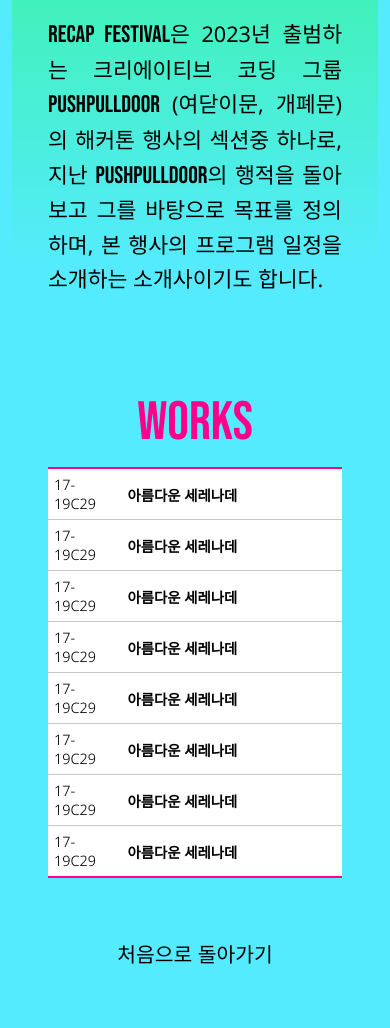
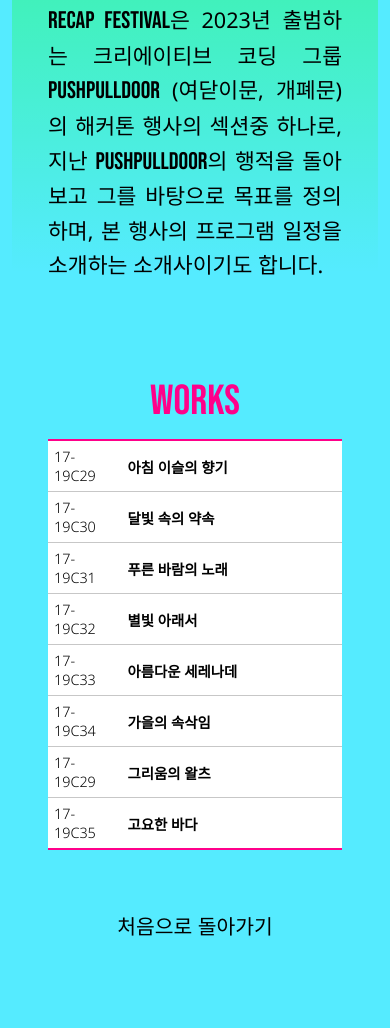
Before and after one commit to eunae-cho/responsive-festival, a plain HTML site: page index.html in a window 390 px wide. Shown: the part 571-1599 px from the top of the page. After the commit the page ends 1523 px from the top, so only its background shows below. Drawn offline with Linux system fonts and the light colour scheme.

Commit message:
Add files via upload
웹 페이지 내용 변경 & breakpoints에 따른 사이즈 변경

```diff
--- a/index.html
+++ b/index.html
@@ -46,42 +46,50 @@
             <table class="tb-list">
                 <tr>
                     <td class="tb-number">17-19C29</th>
+                    <td class="tb-name">
+                       아침 이슬의 향기
+                    </td>
+                </tr>
+
+                <tr>
+                    <td class="tb-number">17-19C30</th>
+                    <td class="tb-name">
+                        달빛 속의 약속
+                    </td>
+                </tr>
+
+                <tr>
+                    <td class="tb-number">17-19C31</th>
+                    <td class="tb-name">
+                        푸른 바람의 노래
+                    </td>
+                </tr>
+
+                <tr>
+                    <td class="tb-number">17-19C32</th>
+                    <td class="tb-name">
+                        별빛 아래서
+                    </td>
+                </tr>
+
+                <tr>
+                    <td class="tb-number">17-19C33</th>
                     <td class="tb-name">아름다운 세레나데</td>
                 </tr>
 
                 <tr>
-                    <td class="tb-number">17-19C29</th>
-                    <td class="tb-name">아름다운 세레나데</td>
+                    <td class="tb-number">17-19C34</th>
+                    <td class="tb-name">가을의 속삭임</td>
                 </tr>
 
                 <tr>
                     <td class="tb-number">17-19C29</th>
-                    <td class="tb-name">아름다운 세레나데</td>
+                    <td class="tb-name">그리움의 왈츠</td>
                 </tr>
 
                 <tr>
-                    <td class="tb-number">17-19C29</th>
-                    <td class="tb-name">아름다운 세레나데</td>
-                </tr>
-
-                <tr>
-                    <td class="tb-number">17-19C29</th>
-                    <td class="tb-name">아름다운 세레나데</td>
-                </tr>
-
-                <tr>
-                    <td class="tb-number">17-19C29</th>
-                    <td class="tb-name">아름다운 세레나데</td>
-                </tr>
-
-                <tr>
-                    <td class="tb-number">17-19C29</th>
-                    <td class="tb-name">아름다운 세레나데</td>
-                </tr>
-
-                <tr>
-                    <td class="tb-number">17-19C29</th>
-                    <td class="tb-name">아름다운 세레나데</td>
+                    <td class="tb-number">17-19C35</th>
+                    <td class="tb-name">고요한 바다</td>
                 </tr>
 
             </table>
--- a/style/indexStyle.css
+++ b/style/indexStyle.css
@@ -130,6 +130,7 @@
     background-color: white;
 }
 .tb-number {
+    font-weight: 300;
     text-align: left;
 }
 
@@ -170,12 +171,16 @@
         transform: rotate(360deg);
     }
 }
-/* wide desktop size
+/* wide desktop size*/
 @media screen and (min-width:1441px) {
     * {
-        font-size: 1.5rem;
+        font-size: 18px;
     }
-} */
+
+    .img-logo {
+        max-width: 1240px;
+    }
+}
 
 /* tablet landscape */
 @media screen and (max-width: 1024px) {
@@ -215,7 +220,7 @@
     }
 
     .txt-title {
-        font-size: 4.5rem;
+        font-size: 3.5rem;
     }
 
     .img-logo {
@@ -247,6 +252,6 @@
     }
 
     .anchor-holder > a {
-        margin-bottom: rem;
+        margin-bottom: 1rem;
     }
 }
```
